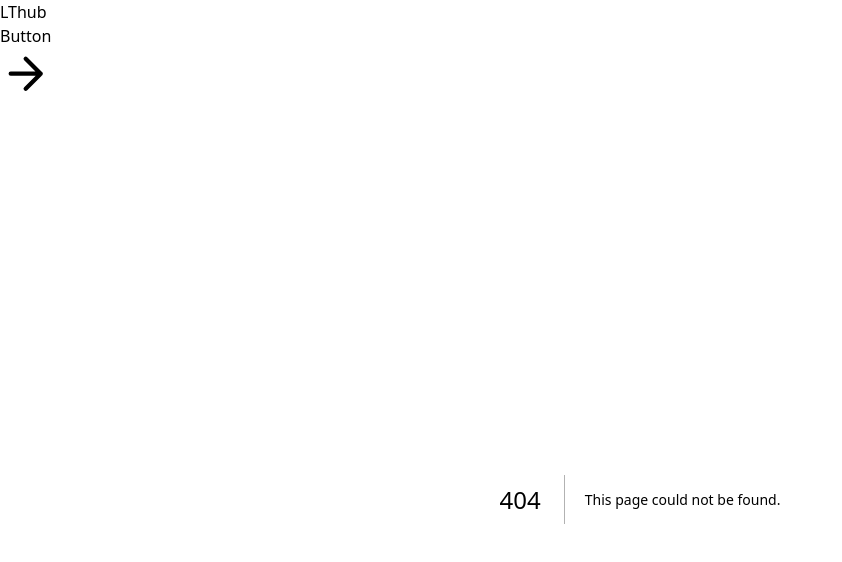
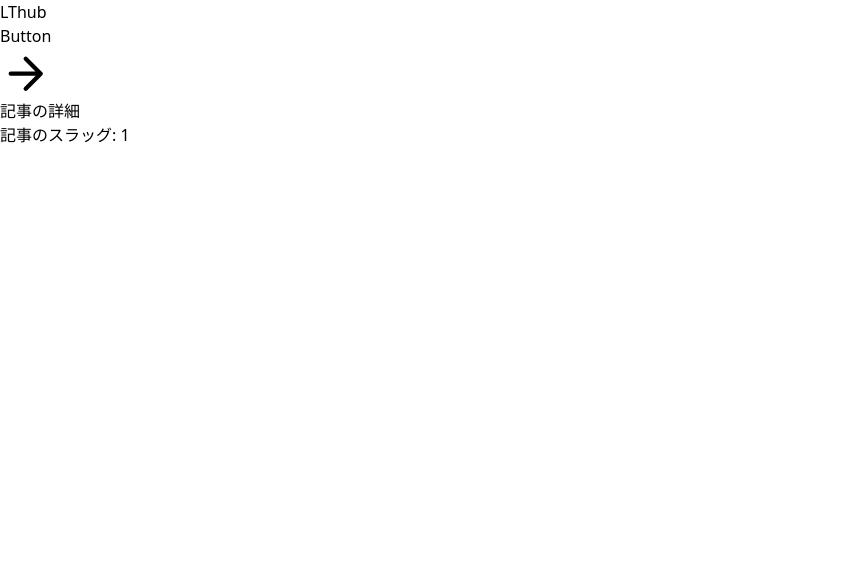
Before and after one commit to HomeHackthon/vol1_LThub, a Next.js app in the folder lthub/: page /pages/1 in a window 1280 px wide. Before the commit this address had no page. Shown: the top 562 px of the page, without its empty margins (0-842 px from the left). Built offline with nearby package versions, Linux system fonts and the light colour scheme.

Commit message:
add テスト用仮ページ追加

```diff
--- /dev/null
+++ b/lthub/src/app/pages/[slug]/page.tsx
@@ -0,0 +1,8 @@
+export default function Article({ params }: { params: { slug: string } }) {
+  return (
+    <div className="container mx-auto">
+      <h1>記事の詳細</h1>
+      <p>記事のスラッグ: {params.slug}</p>
+    </div>
+  );
+}
```
